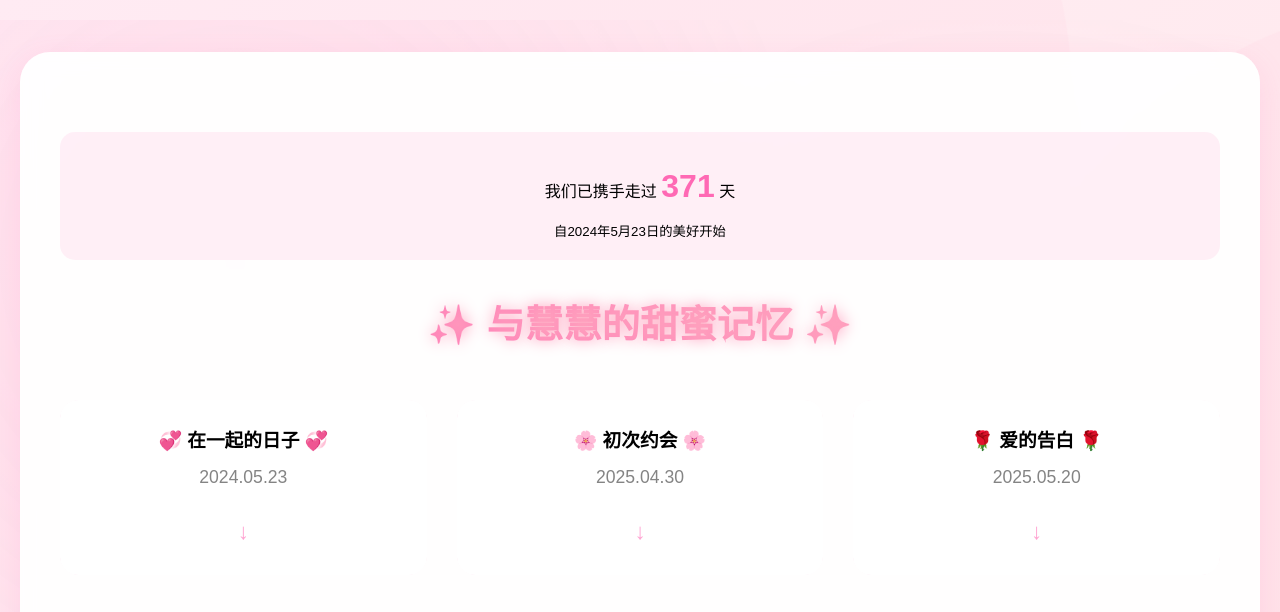
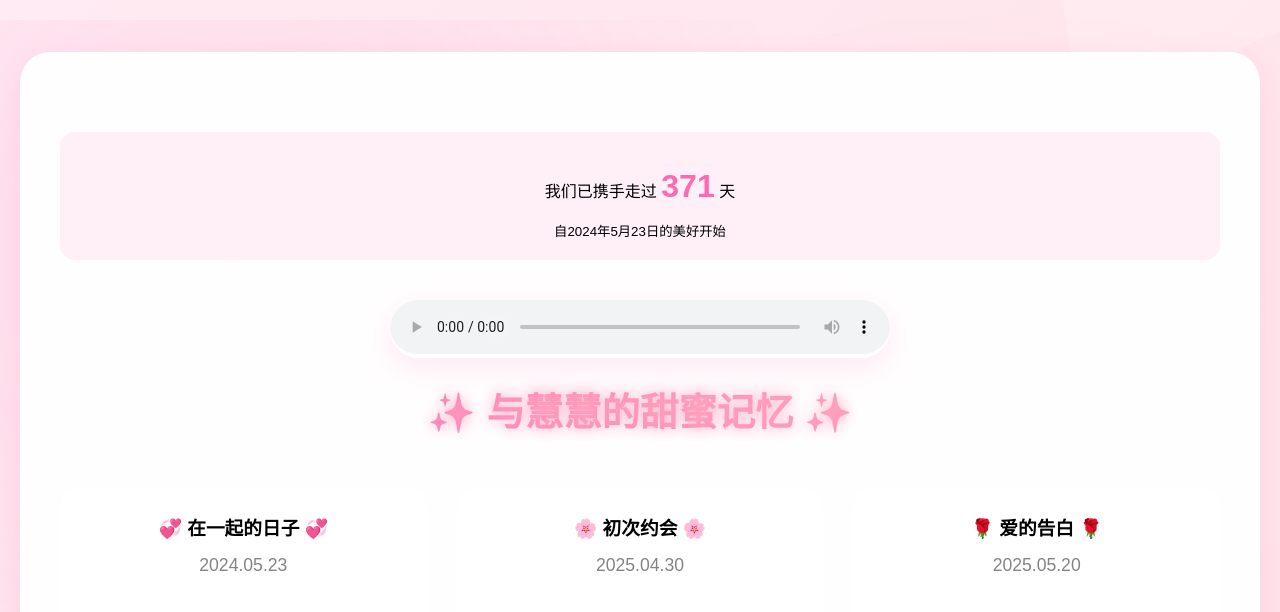
Before and after one commit to Lsh-wed/huihui0713, a plain HTML site: page index.html in a window 1280 px wide. Shown: the top 612 px of the page. Drawn offline with Linux system fonts and the light colour scheme.

Commit message:
Add files via upload

```diff
--- a/index.html
+++ b/index.html
@@ -231,6 +231,32 @@
             font-weight: bold;
         }
 
+        /* 新增音乐播放器样式 */
+        .music-player {
+            width: 80%;
+            max-width: 500px;
+            margin: 30px auto;
+            border-radius: 30px;
+            background: rgba(255,255,255,0.9);
+            box-shadow: var(--shadow);
+            overflow: hidden;
+            position: relative;
+            z-index: 1;
+        }
+
+        .music-player audio {
+            width: 100%;
+            outline: none;
+        }
+
+        .music-player::-webkit-media-controls-panel {
+            background: linear-gradient(45deg, var(--primary), var(--secondary));
+        }
+
+        .music-player::-webkit-media-controls-play-button {
+            filter: brightness(0) invert(1);
+        }
+
         @keyframes gradientFlow {
             0% { transform: translate(0, 0); }
             33% { transform: translate(-2%, 3%); }
@@ -292,6 +318,11 @@
                 left: 1rem;
             }
 
+            .music-player {
+                width: 90%;
+                margin: 20px auto;
+            }
+
             .love-image:active {
                 transform: scale(1.03);
             }
@@ -303,6 +334,14 @@
         <div class="days-counter">
             <p>我们已携手走过 <span id="daysCounter">0</span> 天</p>
             <small>自2024年5月23日的美好开始</small>
+        </div>
+
+        <!-- 新增的音乐播放器 -->
+        <div class="music-player">
+            <audio controls>
+                <source src="https://dlink.host/musics/aHR0cHM6Ly9vbmVkcnYtbXkuc2hhcmVwb2ludC5jb20vOnU6L2cvcGVyc29uYWwvc3Rvcl9vbmVkcnZfb25taWNyb3NvZnRfY29tL0VaM0pYc1hSNkhSUHVqTVJBbDBQV2x3QnhLVDFqX1pkV2ZuR3AyVV9pb0wwZ0E.mp3" type="audio/mpeg">
+                您的浏览器不支持音频播放
+            </audio>
         </div>
 
         <h1 class="magic-title">✨ 与慧慧的甜蜜记忆 ✨</h1>
@@ -344,7 +383,6 @@
     </div>
 
     <script>
-        // 卡片交互功能
         document.querySelectorAll('.memory-card').forEach(card => {
             card.addEventListener('click', function() {
                 this.classList.toggle('active');
@@ -361,7 +399,6 @@
             });
         });
 
-        // 修正后的天数计算（起始日不包含）
         function calculateDays() {
             const createLocalDate = (y, m, d) => {
                 const date = new Date(y, m, d);
@@ -369,7 +406,7 @@
                 return date;
             };
 
-            const startDay = createLocalDate(2024, 4, 23); // 5月=4
+            const startDay = createLocalDate(2024, 4, 23);
             const currentDay = createLocalDate(
                 new Date().getFullYear(),
                 new Date().getMonth(),
@@ -383,21 +420,18 @@
                 daysPassed > 0 ? daysPassed : 0;
         }
 
-        // 自动更新逻辑
         function setupDayCounter() {
             calculateDays();
 
-            // 计算到下次午夜的时间
             const now = new Date();
             const msToMidnight = 86400000 - (now % 86400000);
 
             setTimeout(() => {
                 calculateDays();
                 setInterval(calculateDays, 86400000);
-            }, msToMidnight + 1000); // 额外1秒确保跨日
+            }, msToMidnight + 1000);
         }
 
-        // 初始化
         window.addEventListener('DOMContentLoaded', setupDayCounter);
     </script>
 </body>
```
